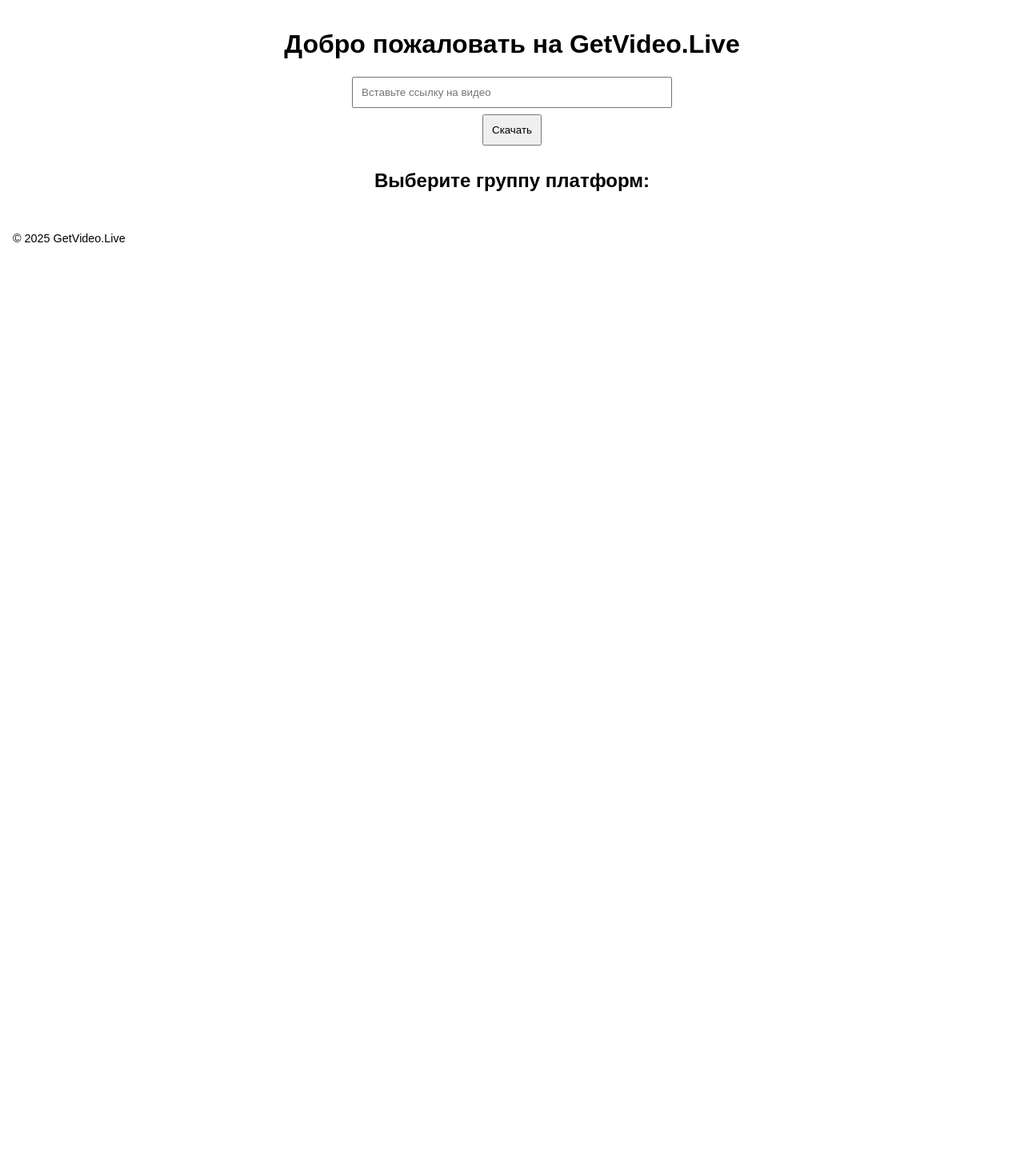
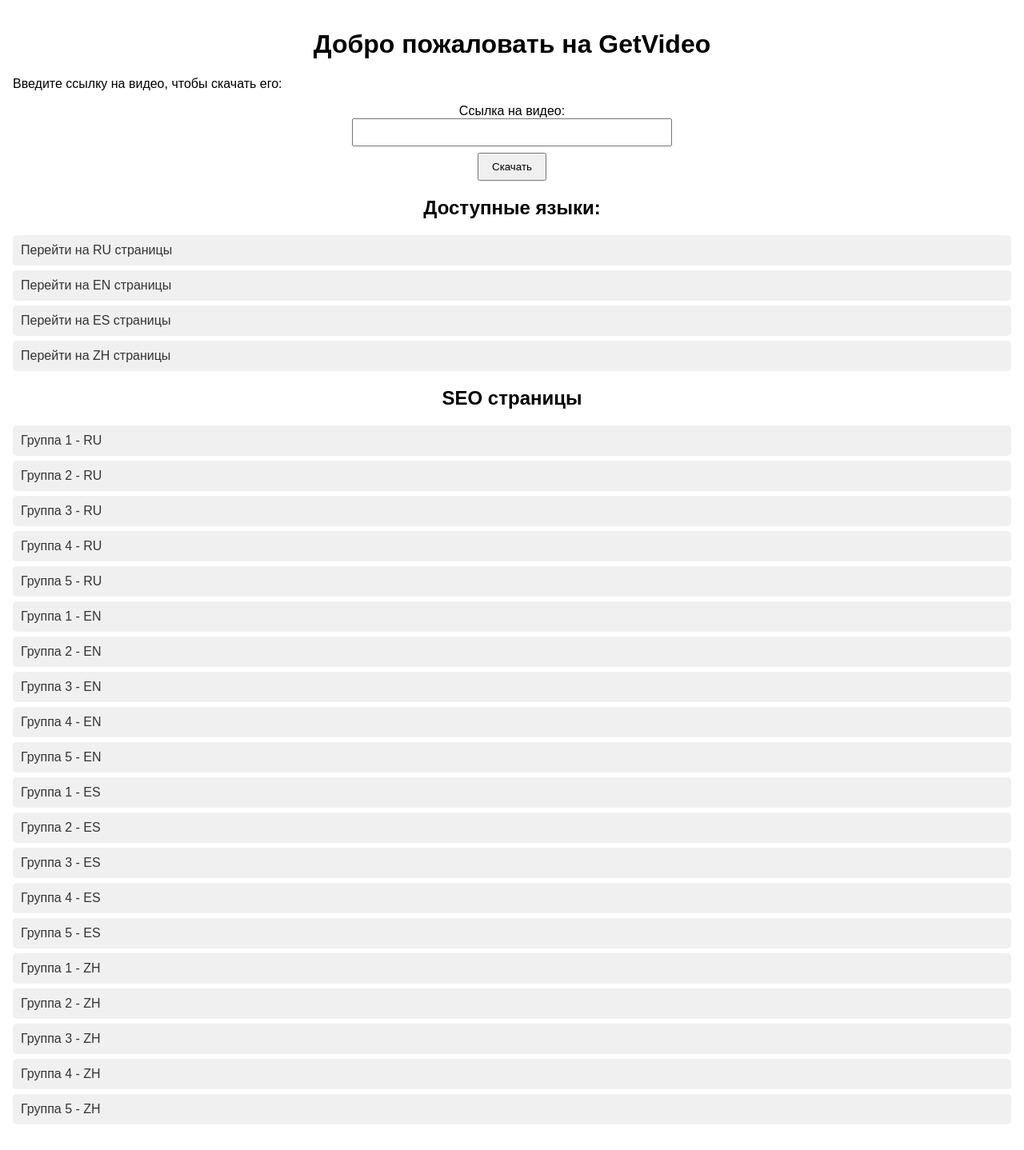
Before and after one commit to BorisVaneev/getvideo-live, a Flask app: page / in a window 1280 px wide. Shown: the whole page at 80% size. Before the commit the page ends 303 px from the top, so only its background shows below. Run offline with Flask 3, Linux system fonts and the light colour scheme.

Commit message:
Update index.html

```diff
--- a/templates/index.html
+++ b/templates/index.html
@@ -1,21 +1,39 @@
-{% extends "base.html" %}
+<!DOCTYPE html>
+<html lang="ru">
+<head>
+    <meta charset="UTF-8">
+    <meta name="viewport" content="width=device-width, initial-scale=1.0">
+    <title>Главная страница - GetVideo</title>
+    <link rel="stylesheet" href="/static/style.css">
+</head>
+<body>
 
-{% block content %}
-<h1>Добро пожаловать на GetVideo.Live</h1>
+    <h1>Добро пожаловать на GetVideo</h1>
+    <p>Введите ссылку на видео, чтобы скачать его:</p>
 
-<form action="/download" method="post" style="margin-bottom: 30px;">
-  <input type="text" name="url" placeholder="Вставьте ссылку на видео" required style="width: 70%; padding: 10px;" />
-  <button type="submit" style="padding: 10px;">Скачать</button>
-</form>
+    <form action="/download" method="POST">
+        <label for="url">Ссылка на видео:</label>
+        <input type="text" id="url" name="url" required>
+        <button type="submit">Скачать</button>
+    </form>
 
-<h2>Выберите группу платформ:</h2>
-<ul>
-  {% for link in links %}
-    <li>
-      <a href="{{ link.url }}">
-        {{ link.lang.upper() }} – {{ link.group }}
-      </a>
-    </li>
-  {% endfor %}
-</ul>
-{% endblock %}
+    <h2>Доступные языки:</h2>
+    <ul>
+        {% for lang in languages %}
+            <li><a href="/{{ lang }}">Перейти на {{ lang.upper() }} страницы</a></li>
+        {% endfor %}
+    </ul>
+
+    <h2>SEO страницы</h2>
+    <ul>
+        {% for lang in languages %}
+            <li><a href="/{{ lang }}/group1">Группа 1 - {{ lang.upper() }}</a></li>
+            <li><a href="/{{ lang }}/group2">Группа 2 - {{ lang.upper() }}</a></li>
+            <li><a href="/{{ lang }}/group3">Группа 3 - {{ lang.upper() }}</a></li>
+            <li><a href="/{{ lang }}/group4">Группа 4 - {{ lang.upper() }}</a></li>
+            <li><a href="/{{ lang }}/group5">Группа 5 - {{ lang.upper() }}</a></li>
+        {% endfor %}
+    </ul>
+
+</body>
+</html>
```
